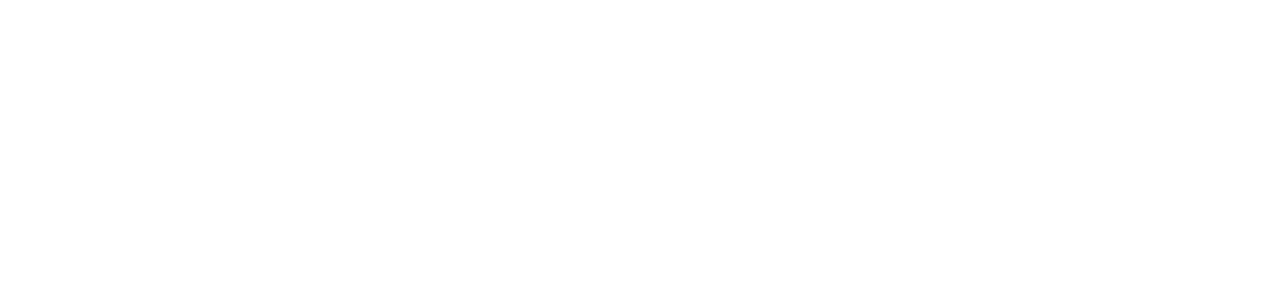
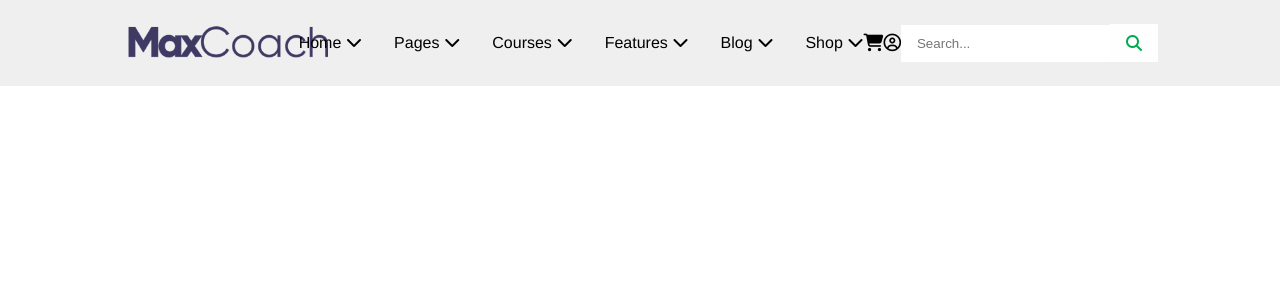
Before and after one commit to Cix8/proj-html-vuejs, a Vue app: page / in a window 1280 px wide. Shown: the top 300 px of the page. Built offline with nearby package versions, Linux system fonts and the light colour scheme.

Commit message:
add AppHeader.vue

```diff
--- a/package.json
+++ b/package.json
@@ -8,6 +8,7 @@
     "lint": "vue-cli-service lint"
   },
   "dependencies": {
+    "@fortawesome/fontawesome-free": "^6.1.1",
     "core-js": "^3.8.3",
     "vue": "^2.6.14"
   },
--- a/src/App.vue
+++ b/src/App.vue
@@ -1,12 +1,25 @@
 <template>
-  <div id="app"></div>
+  <div id="app">
+    <AppHeader :linksArray="headerNavLinks" />
+  </div>
 </template>
 
 <script>
+import AppHeader from "./components/AppHeader.vue";
+
 export default {
   name: "App",
-  components: {},
+  components: {
+    AppHeader,
+  },
+  data() {
+    return {
+      headerNavLinks: ["Home", "Pages", "Courses", "Features", "Blog", "Shop"],
+    };
+  },
 };
 </script>
 
-<style lang="scss"></style>
+<style lang="scss">
+@import "./style/common.scss";
+</style>
--- /dev/null
+++ b/src/components/AppHeader.vue
@@ -0,0 +1,121 @@
+<template>
+  <header>
+    <div class="general-container">
+      <div class="logo-container">
+        <img src="../assets/images/dark-logo.png" alt="" />
+      </div>
+      <nav>
+        <ul class="col-left">
+          <li v-for="(link, index) in linksArray" :key="index">
+            <a>{{ link }}</a>
+            <div class="chevron">
+              <i class="fas fa-chevron-down"></i>
+            </div>
+          </li>
+        </ul>
+        <div class="col-right">
+          <ul class="icons-container">
+            <li class="cart"><i class="fas fa-shopping-cart"></i></li>
+            <li class="profile"><i class="far fa-user-circle"></i></li>
+          </ul>
+          <div class="search-container">
+            <div class="input-container">
+              <input type="text" id="search-input" placeholder="Search..." />
+            </div>
+            <div class="search-icon">
+              <i class="fas fa-search"></i>
+            </div>
+          </div>
+        </div>
+      </nav>
+    </div>
+  </header>
+</template>
+
+<script>
+export default {
+  name: "AppHeader",
+  props: {
+    linksArray: Array,
+  },
+};
+</script>
+
+<style lang="scss" scoped>
+header {
+  padding: 1.5rem 0;
+  background-color: #f0efef;
+
+  .general-container {
+    width: 80%;
+    margin: 0 auto;
+    display: flex;
+    justify-content: space-between;
+    align-items: center;
+
+    .logo-container {
+      width: 200px;
+    }
+
+    nav {
+      width: calc(100% - 200px);
+      display: flex;
+
+      .col-left {
+        width: 65%;
+        display: flex;
+        justify-content: flex-end;
+        align-items: center;
+
+        li {
+          display: flex;
+
+          &:not(&:first-child) {
+            margin-left: 2rem;
+          }
+
+          .chevron {
+            margin-left: 0.3rem;
+          }
+        }
+      }
+
+      .col-right {
+        width: 35%;
+        display: flex;
+        justify-content: space-around;
+        align-items: center;
+
+        .icons-container {
+          width: 15%;
+          display: flex;
+          justify-content: space-between;
+          font-size: 1.1rem;
+
+          li {
+            &:first-child {
+              align-self: flex-end;
+            }
+          }
+        }
+
+        .search-container {
+          display: flex;
+          align-items: center;
+
+          .input-container input,
+          .search-icon i {
+            border: 0;
+            padding: 0.7rem 1rem;
+          }
+
+          .search-icon {
+            background-color: #fefefe;
+            color: #01aa51;
+          }
+        }
+      }
+    }
+  }
+}
+</style>
--- /dev/null
+++ b/src/style/common.scss
@@ -0,0 +1,20 @@
+@import '~@fortawesome/fontawesome-free/css/all.min.css';
+
+* {
+    padding: 0;
+    margin: 0;
+    box-sizing: border-box;
+}
+
+html {
+    font-family: Avenir, Helvetica, Arial, sans-serif;
+    font-size: 100%;
+}
+
+ul {
+    list-style: none;
+}
+
+img {
+    width: 100%;
+}
```
Also changed, not shown: 1 other file (tests, documents, lock files or other folders).
